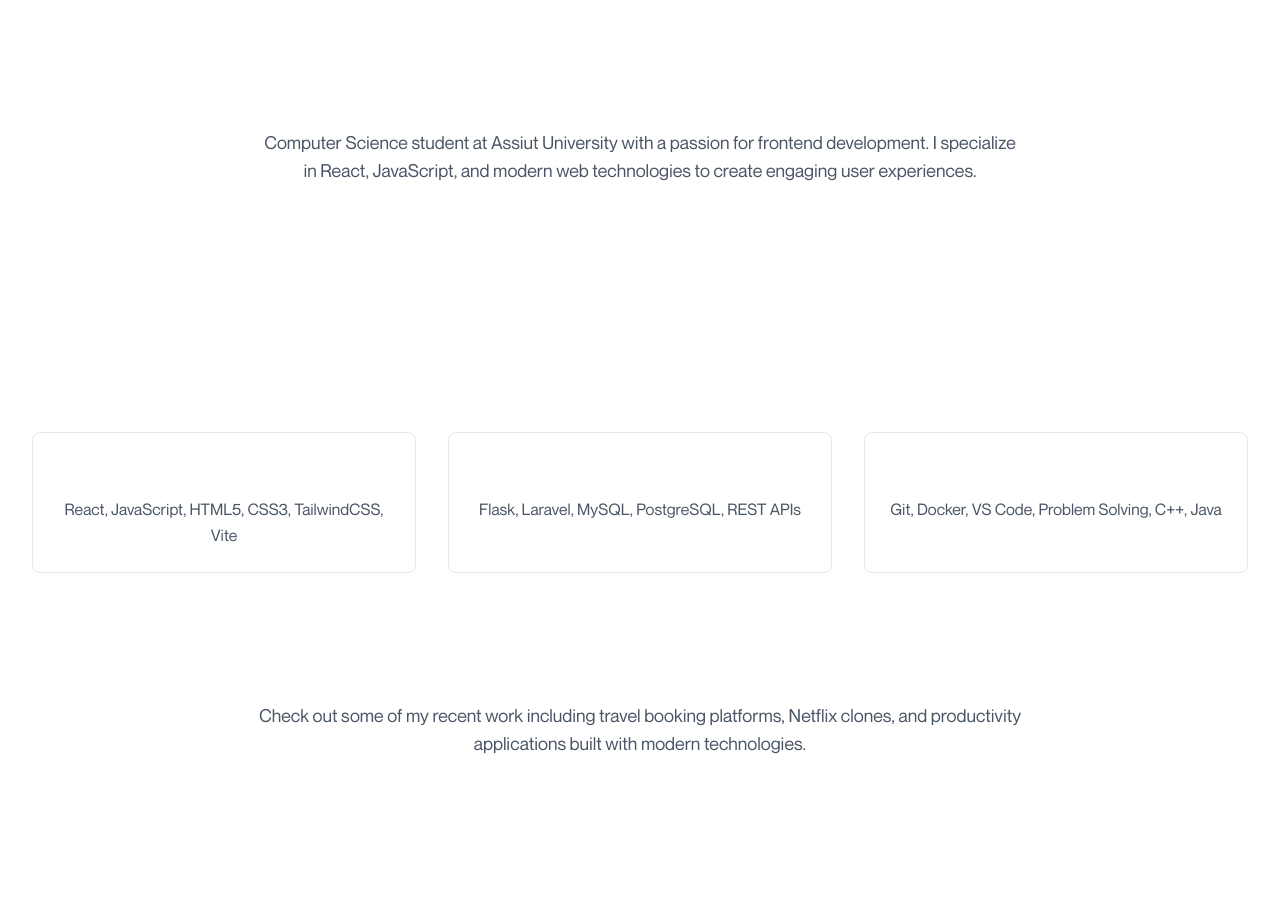
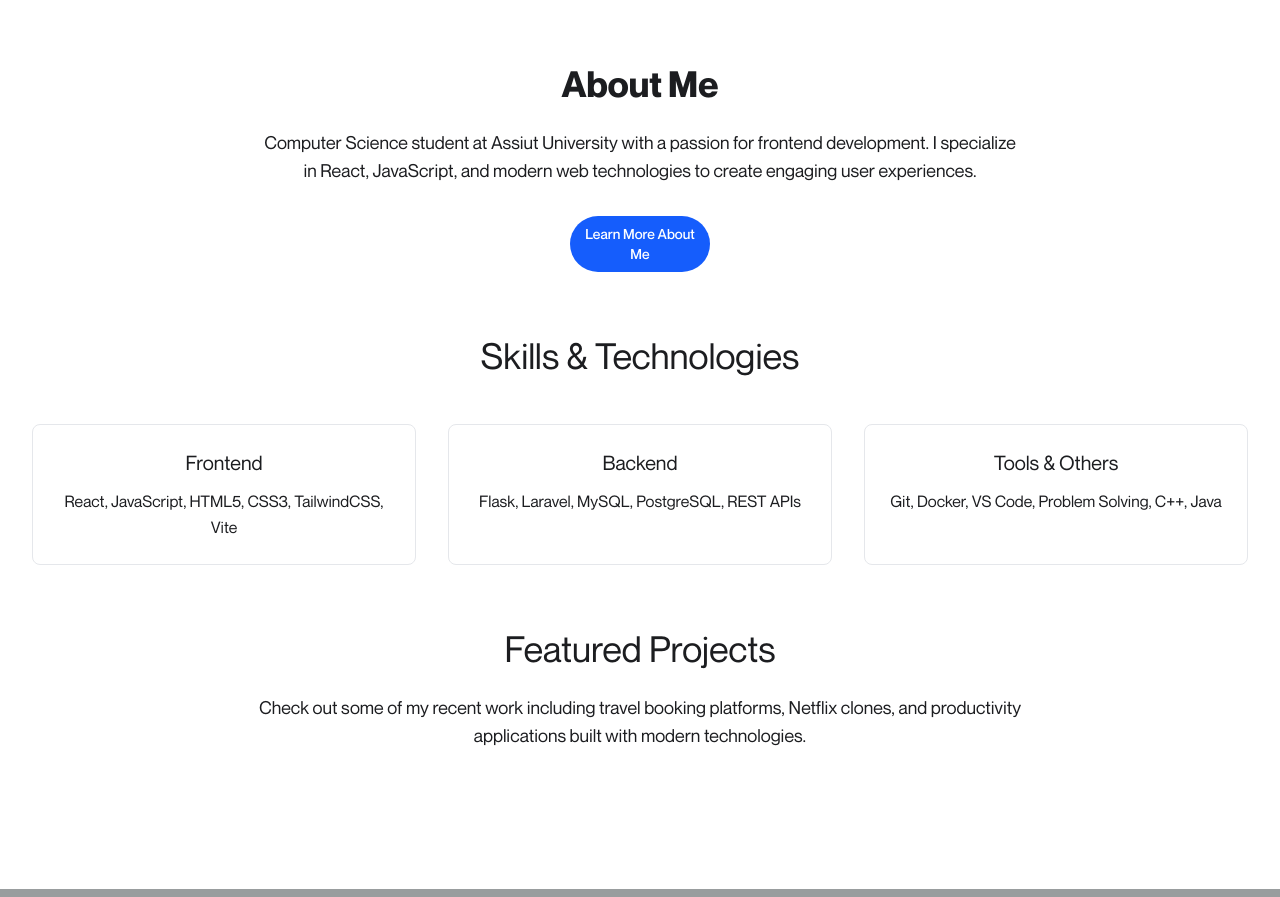
Before and after one commit to Abdulrahman-Nasser0/portifolio, a React (Vite) app: page / in a window 1280 px wide. Shown: the part 800-1697 px from the top of the page. Built offline with nearby package versions, Linux system fonts and the light colour scheme.

Commit message:
Change text main color

```diff
--- a/src/components/layout/header/index.jsx
+++ b/src/components/layout/header/index.jsx
@@ -6,7 +6,7 @@ import { MagneticButton } from "../../ui/magnetic-button";
 export function Header({ onMenuToggle }) {
 
   return (
-    <header className="absolute top-0 left-0 w-full px-4 z-50 ">
+    <header className="absolute top-0 left-0 w-full px-4 z-50 text-white">
       <nav className="">
         <div className="flex justify-between items-center h-16">
           {/* Logo - Home button */}
--- a/src/index.css
+++ b/src/index.css
@@ -44,12 +44,11 @@
 }
 
 body {
-  font-family: 'Neue Montreal', -apple-system, BlinkMacSystemFont, 'Segoe UI', 'Roboto', sans-serif;
+  font-family: 'Neue Montreal', -apple-system, BlinkMacSystemFont, 'Segue UI', 'Roboto', sans-serif;
   line-height: 1.6;
   background-color: var(--gray-light);
   color: var(--color-text);
   box-sizing: border-box;
-  color: white;
 }
 
 /* Custom scrollbar for menu */
--- a/src/pages/Home.jsx
+++ b/src/pages/Home.jsx
@@ -93,14 +93,13 @@ function Home() {
             {/* About Preview Section */}
             <section className="text-center mb-16">
               <h2 className="text-3xl lg:text-4xl font-bold  mb-6">About Me</h2>
-              <p className="text-lg text-gray-600 max-w-3xl mx-auto mb-8">
+              <p className="text-lg  max-w-3xl mx-auto mb-8">
                 Computer Science student at Assiut University with a passion for frontend development.
                 I specialize in React, JavaScript, and modern web technologies to create engaging user experiences.
               </p>
               <MagneticButton
                 to="/about"
-                intensity={0.4}
-                className="inline-block bg-black text-white px-6 py-3 rounded-lg font-medium hover:bg-gray-800 transition-colors"
+                variant='primary'
               >
                 Learn More About Me
               </MagneticButton>
@@ -112,15 +111,15 @@ function Home() {
               <div className="grid md:grid-cols-2 lg:grid-cols-3 gap-8">
                 <div className="text-center p-6 border border-gray-200 rounded-lg hover:shadow-lg transition-shadow">
                   <h3 className="text-xl fon mb-3">Frontend</h3>
-                  <p className="text-gray-600">React, JavaScript, HTML5, CSS3, TailwindCSS, Vite</p>
+                  <p className="">React, JavaScript, HTML5, CSS3, TailwindCSS, Vite</p>
                 </div>
                 <div className="text-center p-6 border border-gray-200 rounded-lg hover:shadow-lg transition-shadow">
                   <h3 className="text-xl fon mb-3">Backend</h3>
-                  <p className="text-gray-600">Flask, Laravel, MySQL, PostgreSQL, REST APIs</p>
+                  <p className="">Flask, Laravel, MySQL, PostgreSQL, REST APIs</p>
                 </div>
                 <div className="text-center p-6 border border-gray-200 rounded-lg hover:shadow-lg transition-shadow">
                   <h3 className="text-xl fon mb-3">Tools & Others</h3>
-                  <p className="text-gray-600">Git, Docker, VS Code, Problem Solving, C++, Java</p>
+                  <p className="">Git, Docker, VS Code, Problem Solving, C++, Java</p>
                 </div>
               </div>
             </section>
@@ -128,7 +127,7 @@ function Home() {
             {/* Projects Preview */}
             <section className="text-center">
               <h2 className="text-3xl lg:text-4xl fon mb-6">Featured Projects</h2>
-              <p className="text-lg text-gray-600 max-w-3xl mx-auto mb-8">
+              <p className="text-lg  max-w-3xl mx-auto mb-8">
                 Check out some of my recent work including travel booking platforms,
                 Netflix clones, and productivity applications built with modern technologies.
               </p>
```
